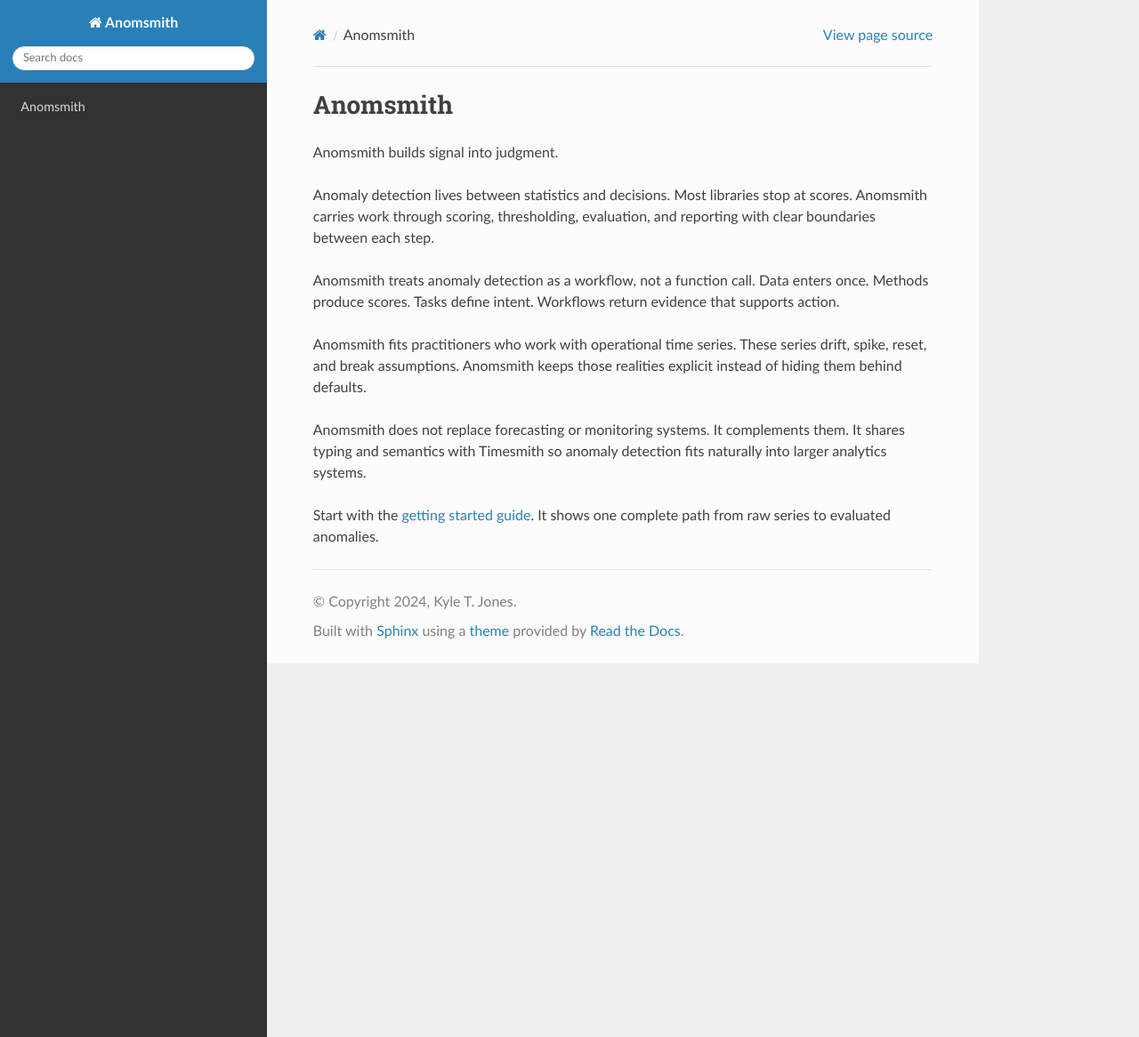
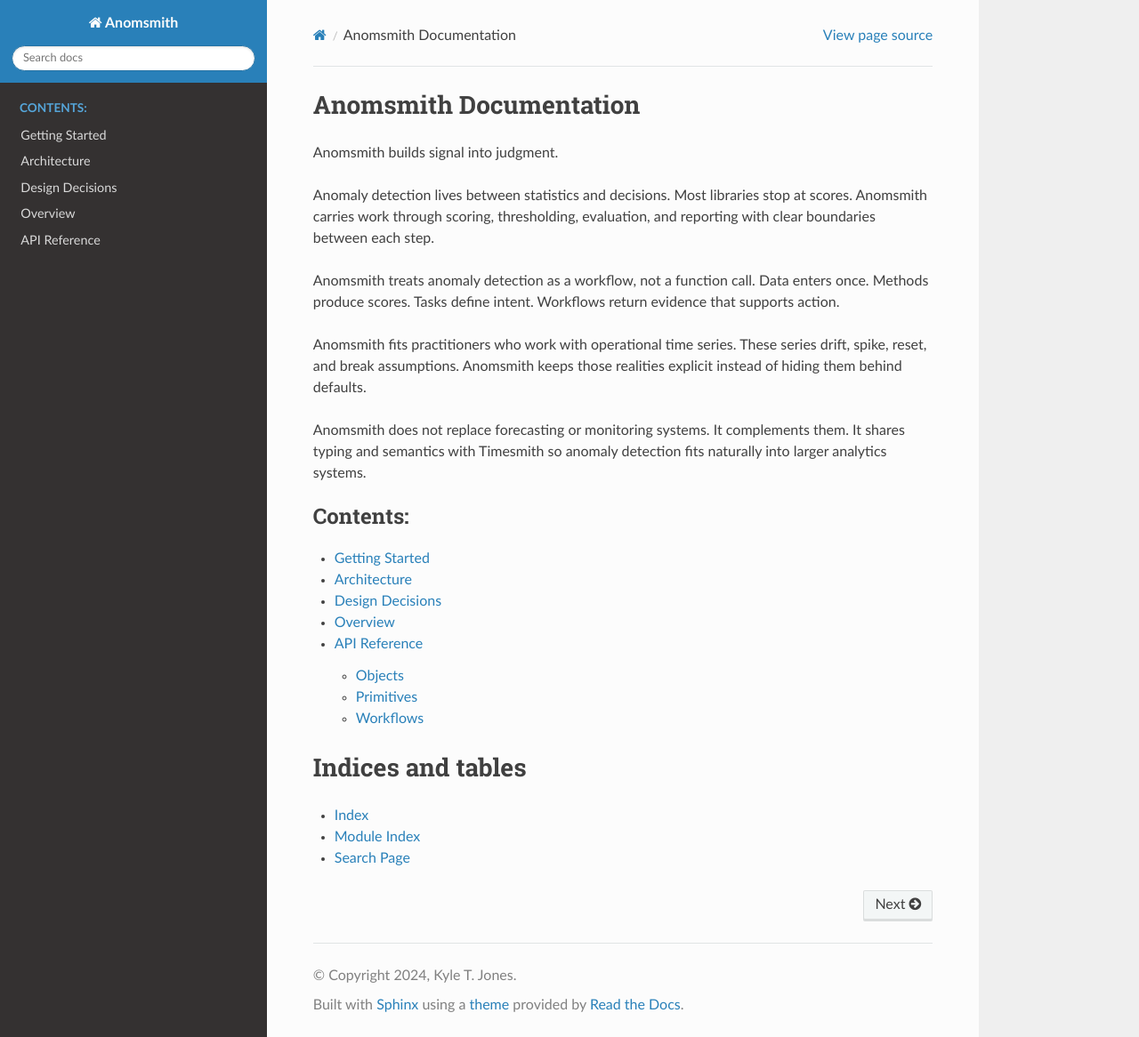
Before and after one commit to kylejones200/anomsmith, a Sphinx documentation site: the page built from docs/index.rst, in a window 1280 px wide and 1166 px high. Shown: the whole window at 89% size. Built offline with Sphinx 7.4.7 and the Read the Docs theme 3.1.0, drawn with Linux system fonts in a browser that asks for light colours; some of the changed lines change nothing that is shown.

Commit message:
Fix docs: merge index.md into index.rst and ensure myst-parser is enabled
- Merge index.md content into index.rst (main entry point)
- Remove duplicate index.md file
- Explicitly enable myst_parser in conf.py
- Configure myst extensions for better markdown support

This ensures all markdown files (getting_started, architecture, design_decisions) are properly rendered

```diff
--- a/docs/conf.py
+++ b/docs/conf.py
@@ -18,14 +18,15 @@
     "sphinx.ext.viewcode",
     "sphinx.ext.napoleon",
     "sphinx.ext.intersphinx",
+    "myst_parser",  # Enable markdown support
 ]
 
-# Try to load myst_parser if available
-try:
-    import myst_parser
-    extensions.append("myst_parser")
-except ImportError:
-    pass
+# Myst parser settings
+myst_enable_extensions = [
+    "colon_fence",
+    "deflist",
+]
+myst_heading_anchors = 3
 
 templates_path = ["_templates"]
 exclude_patterns = ["_build", "Thumbs.db", ".DS_Store"]
--- a/docs/index.md
+++ /dev/null
@@ -1,13 +0,0 @@
-# Anomsmith
-
-Anomsmith builds signal into judgment.
-
-Anomaly detection lives between statistics and decisions. Most libraries stop at scores. Anomsmith carries work through scoring, thresholding, evaluation, and reporting with clear boundaries between each step.
-
-Anomsmith treats anomaly detection as a workflow, not a function call. Data enters once. Methods produce scores. Tasks define intent. Workflows return evidence that supports action.
-
-Anomsmith fits practitioners who work with operational time series. These series drift, spike, reset, and break assumptions. Anomsmith keeps those realities explicit instead of hiding them behind defaults.
-
-Anomsmith does not replace forecasting or monitoring systems. It complements them. It shares typing and semantics with Timesmith so anomaly detection fits naturally into larger analytics systems.
-
-Start with the [getting started guide](getting_started.md). It shows one complete path from raw series to evaluated anomalies.
--- a/docs/index.rst
+++ b/docs/index.rst
@@ -1,15 +1,20 @@
 Anomsmith Documentation
 ========================
 
-Welcome to the Anomsmith documentation!
+Anomsmith builds signal into judgment.
 
-Anomsmith is a strict 4-layer architecture for anomaly detection with hard boundaries between layers.
+Anomaly detection lives between statistics and decisions. Most libraries stop at scores. Anomsmith carries work through scoring, thresholding, evaluation, and reporting with clear boundaries between each step.
+
+Anomsmith treats anomaly detection as a workflow, not a function call. Data enters once. Methods produce scores. Tasks define intent. Workflows return evidence that supports action.
+
+Anomsmith fits practitioners who work with operational time series. These series drift, spike, reset, and break assumptions. Anomsmith keeps those realities explicit instead of hiding them behind defaults.
+
+Anomsmith does not replace forecasting or monitoring systems. It complements them. It shares typing and semantics with Timesmith so anomaly detection fits naturally into larger analytics systems.
 
 .. toctree::
    :maxdepth: 2
    :caption: Contents:
 
-   index
    getting_started
    architecture
    design_decisions
```
